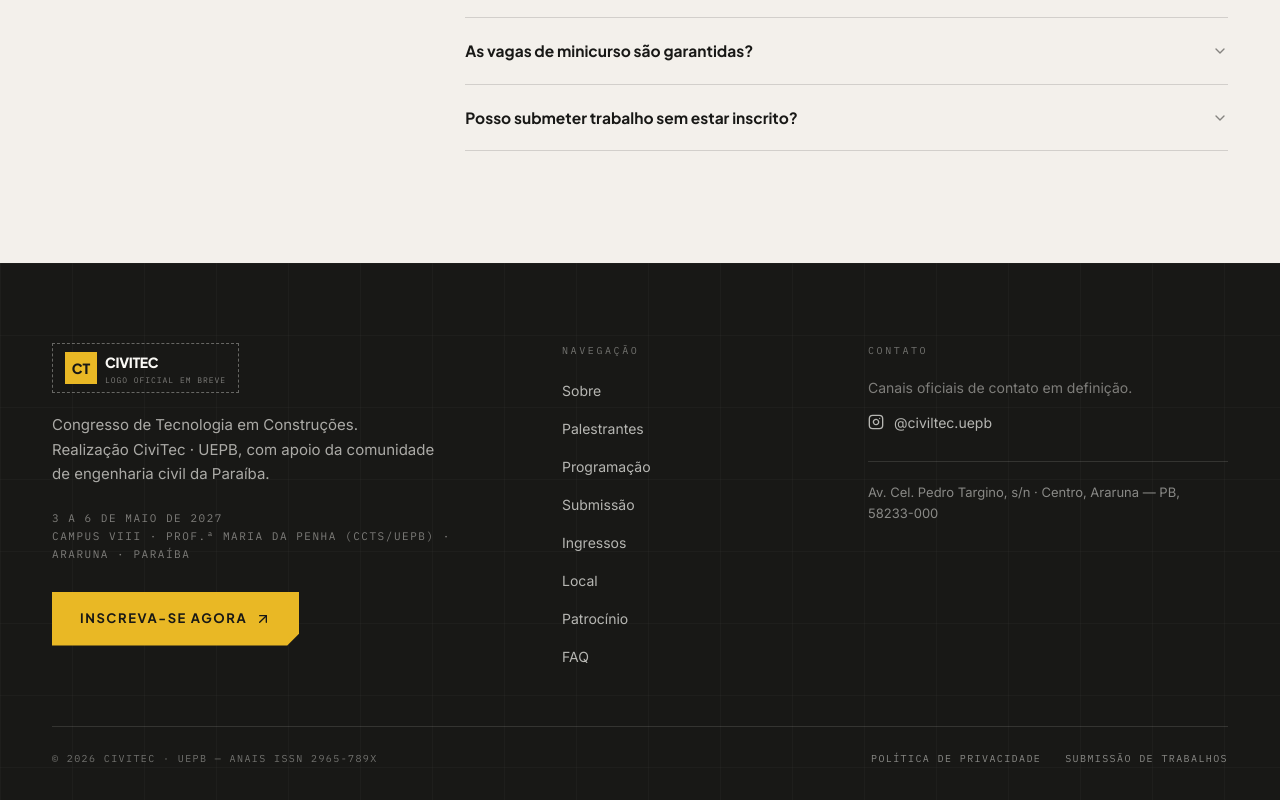
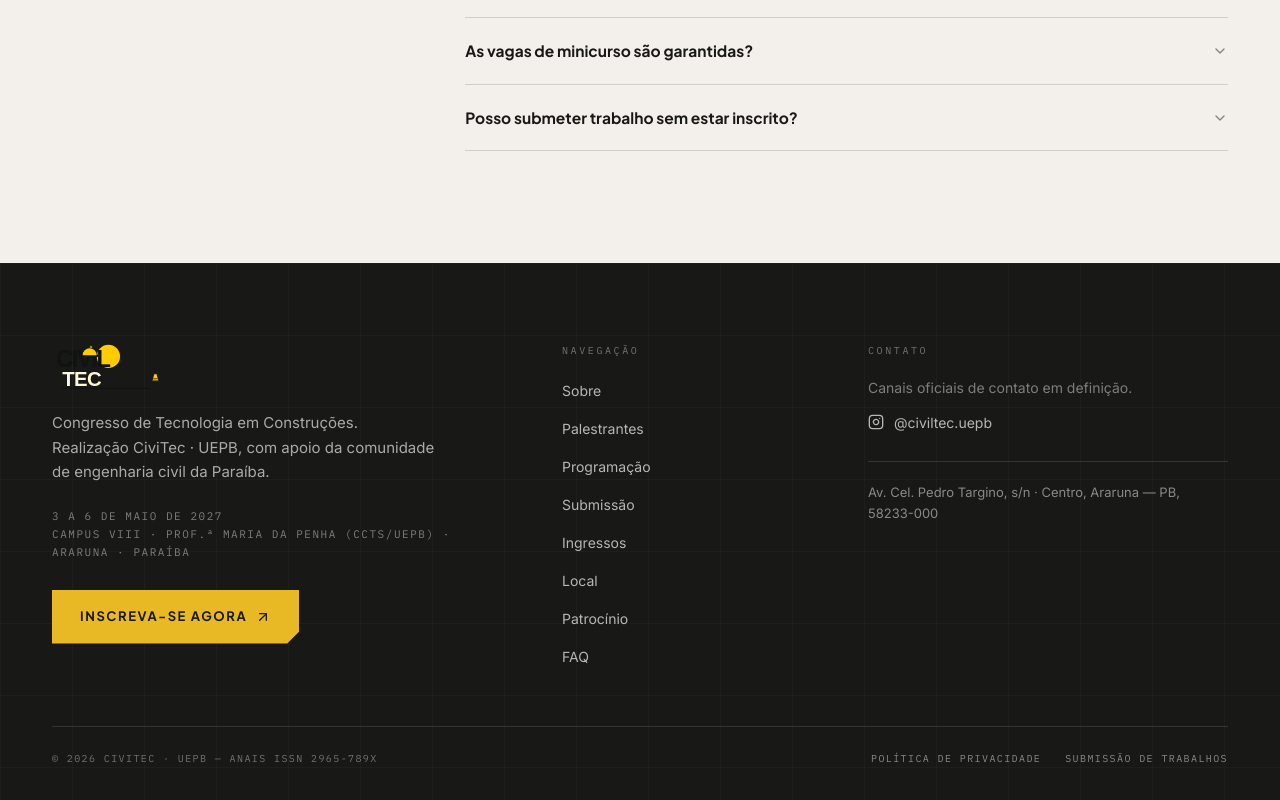
Before and after one commit to Dkalones/civil-tec, a React (Vite) app: page / in a window 1280 px wide. Shown: the part 7628-8428 px from the top of the page. Built offline with nearby package versions, Linux system fonts and the light colour scheme.

Commit message:
Apply CivilTec visual identity

```diff
--- a/src/components/site/LogoPlaceholder.jsx
+++ b/src/components/site/LogoPlaceholder.jsx
@@ -1,23 +1,10 @@
 export default function LogoPlaceholder({ variant = "header" }) {
   const isFooter = variant === "footer";
-
   return (
-    <div
-      aria-label="Espaço reservado para a logo oficial do CivilTec"
-      title="Logo oficial será inserida quando enviada pela organização"
-      className={`inline-flex shrink-0 items-center justify-center gap-2 border border-dashed ${isFooter ? "border-ink-foreground/35 px-3 py-2" : "border-ink-foreground/45 px-2.5 py-1.5"}`}
-    >
-      <span className={`grid place-items-center bg-signal font-heading font-black text-ink ${isFooter ? "h-8 w-8 text-sm" : "h-7 w-7 text-xs"}`}>
-        CT
-      </span>
-      <span className="flex flex-col leading-none">
-        <span className={`font-heading font-extrabold uppercase tracking-tight text-ink-foreground ${isFooter ? "text-sm" : "text-[13px]"}`}>
-          CiviTec
-        </span>
-        <span className={`mt-1 font-mono uppercase tracking-[0.12em] text-ink-foreground/45 ${isFooter ? "text-[8px]" : "text-[7px]"}`}>
-          Logo oficial em breve
-        </span>
-      </span>
-    </div>
+    <img
+      src="/brand/civiltec-logo.svg"
+      alt="CivilTec — Congresso Regional de Engenharia Civil"
+      className={isFooter ? "h-12 w-auto max-w-[220px] object-contain" : "h-10 w-auto max-w-[190px] object-contain"}
+    />
   );
 }
```
